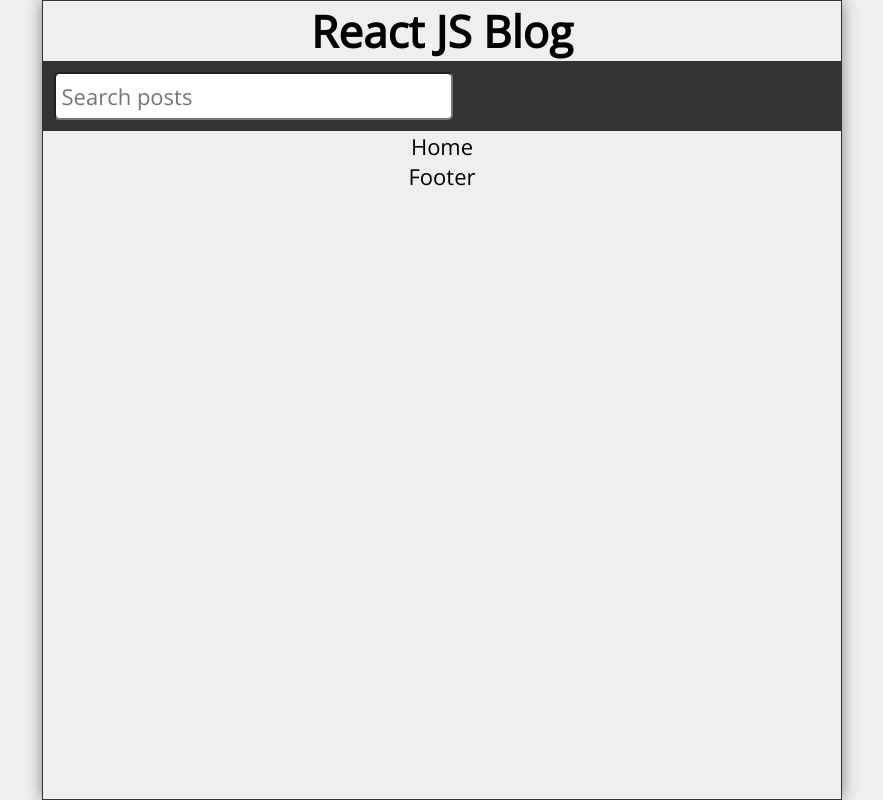
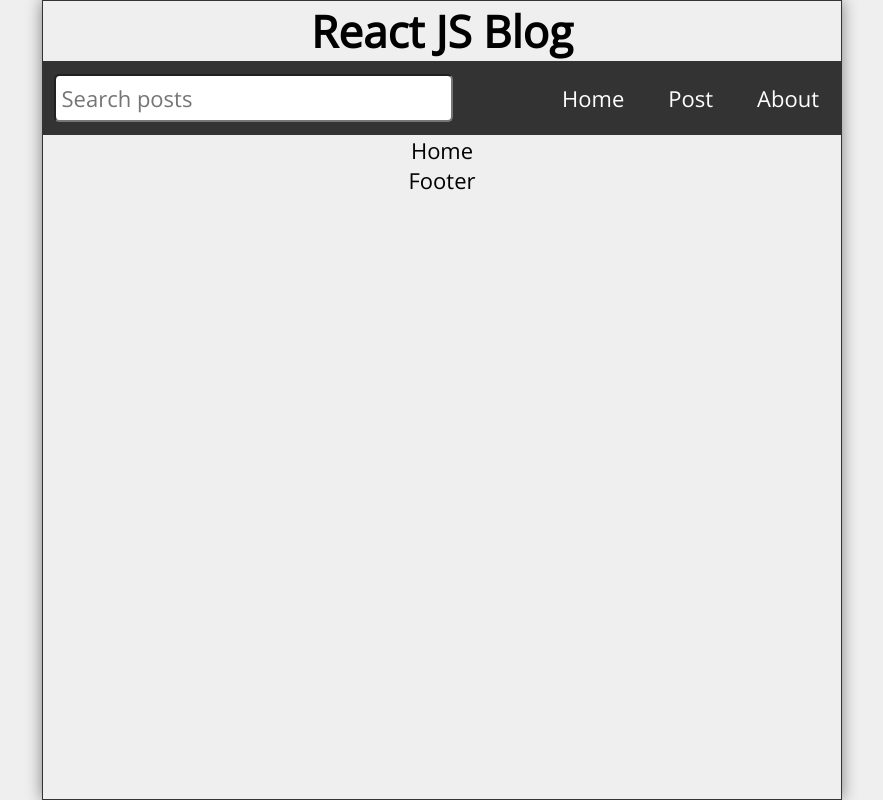
Before and after one commit to cchow33/React-blog, a React (Create React App) app: page / in a window 1280 px wide. Shown: the whole page, without its empty margins (198-1081 px from the left). Built offline with nearby package versions, Linux system fonts and the light colour scheme.

Commit message:
handle navigation with Links

```diff
--- a/src/components/Navbar.js
+++ b/src/components/Navbar.js
@@ -1,10 +1,15 @@
-import React from 'react'
+import { Link } from 'react-router-dom';
+import React from 'react';
 
 const Navbar = ({ search, setSearch }) => {
   return (
-    <nav className='Nav'>
-      <form className='searchForm' onSubmit={(e) => e.preventDefault()}>
-      <label htmlFor="search">Search Posts</label>
+    <nav
+      className='Nav'>
+      <form
+        className='searchForm'
+        onSubmit={(e) => e.preventDefault()}>
+        <label
+          htmlFor="search">Search Posts</label>
           <input
             id='search'
             type='text'
@@ -13,6 +18,14 @@ const Navbar = ({ search, setSearch }) => {
             onChange={(e) => setSearch(e.target.value)}
           />
       </form>
+
+{/* Handle navigation with Link component */}
+      <ul>
+        <li><Link to='/'>Home</Link></li>
+        <li><Link to='/post'>Post</Link></li>
+        <li><Link to='/about'>About</Link></li>
+      </ul>
+
     </nav>
   )
 }
```
Lines whose indentation alone changed are shown as unchanged.
